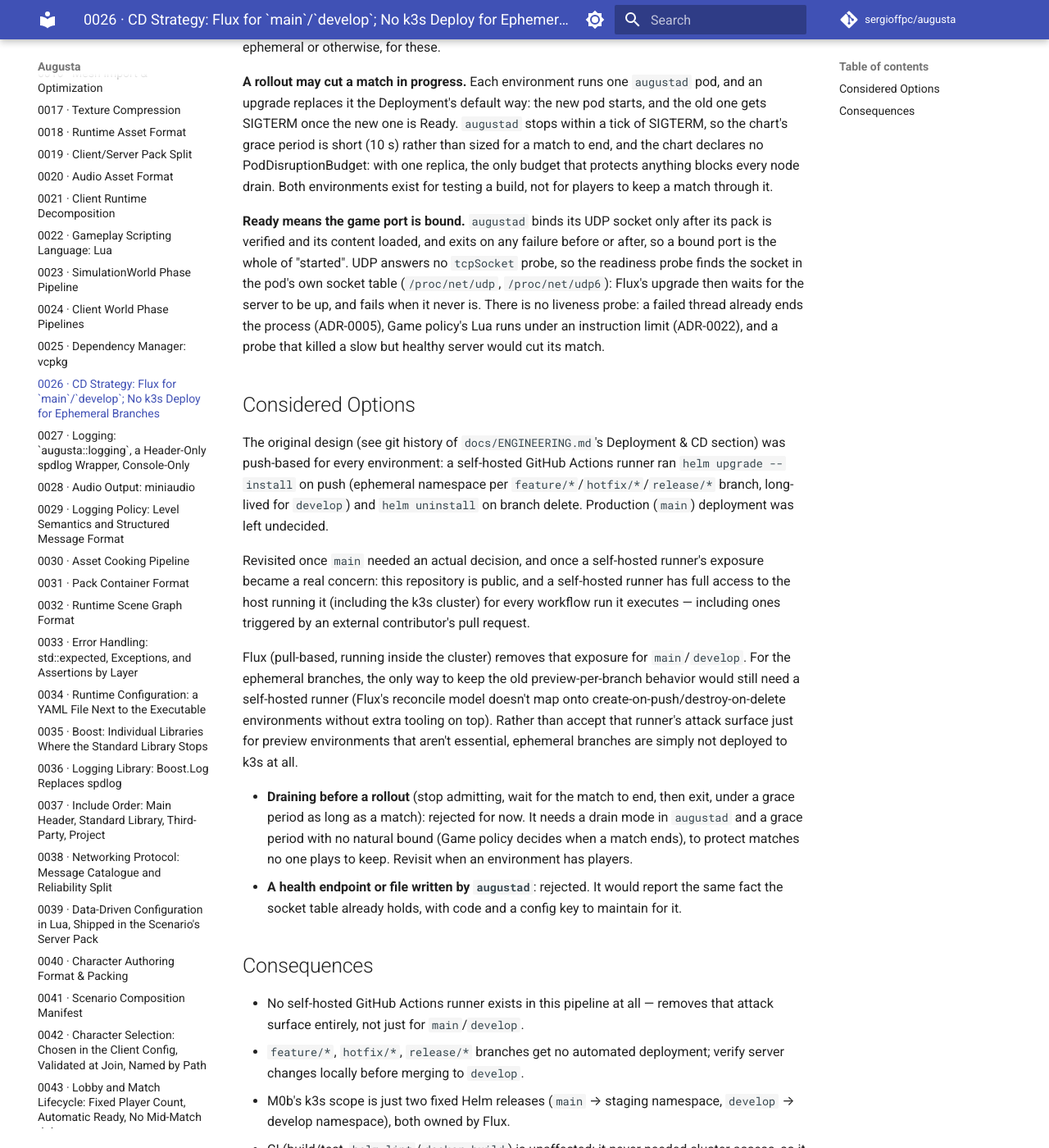
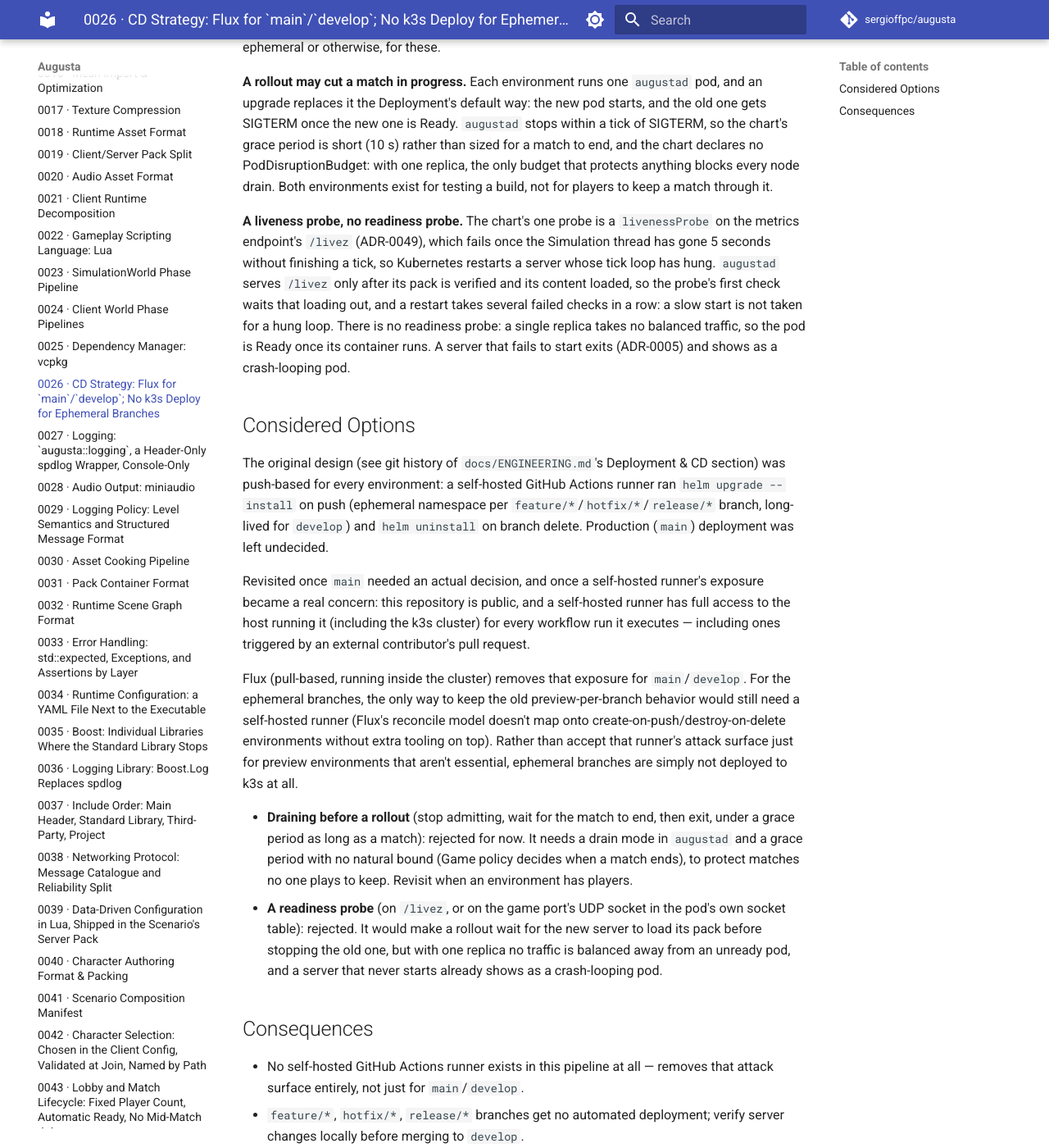
Before and after one commit to sergioffpc/augusta, an MkDocs documentation site: the page built from docs/adr/0026-cd-strategy.md, in a window 1280 px wide and 1400 px high, scrolled down 227 px. Shown: the whole window at 82% size. Built offline with MkDocs 1.6.1 and Material for MkDocs 9.7.7, drawn with Linux system fonts in a browser that asks for light colours; comment, search, counter and statistics services are not loaded.

Commit message:
feat(chart): scrape, liveness-probe and alert on augustad
The chart exposes the metrics endpoint (ADR-0049) through its own ClusterIP
Service, scraped every 15 s by a ServiceMonitor, and replaces the readiness
probe on the game port's socket with a liveness probe on /livez, whose first
check and failure threshold leave room for pack loading. PrometheusRules
alert on the server being down, sustained tick overruns and high packet loss
on Connection health.

CI validates the rendered ServiceMonitor and PrometheusRule against the CRDs
of the kube-prometheus-stack version the cluster installs. ADR-0026 now
states the liveness probe and why there is no readiness probe.

Closes #349

Co-Authored-By: Claude Opus 5.5 <noreply@anthropic.com>

```diff
--- a/docs/adr/0026-cd-strategy.md
+++ b/docs/adr/0026-cd-strategy.md
@@ -13,15 +13,16 @@ chart declares no PodDisruptionBudget: with one replica, the only budget
 that protects anything blocks every node drain. Both environments exist
 for testing a build, not for players to keep a match through it.
 
-**Ready means the game port is bound.** `augustad` binds its UDP socket
-only after its pack is verified and its content loaded, and exits on any
-failure before or after, so a bound port is the whole of "started". UDP
-answers no `tcpSocket` probe, so the readiness probe finds the socket in
-the pod's own socket table (`/proc/net/udp`, `/proc/net/udp6`): Flux's
-upgrade then waits for the server to be up, and fails when it never is.
-There is no liveness probe: a failed thread already ends the process
-(ADR-0005), Game policy's Lua runs under an instruction limit (ADR-0022),
-and a probe that killed a slow but healthy server would cut its match.
+**A liveness probe, no readiness probe.** The chart's one probe is a
+`livenessProbe` on the metrics endpoint's `/livez` (ADR-0049), which fails
+once the Simulation thread has gone 5 seconds without finishing a tick, so
+Kubernetes restarts a server whose tick loop has hung. `augustad` serves
+`/livez` only after its pack is verified and its content loaded, so the
+probe's first check waits that loading out, and a restart takes several
+failed checks in a row: a slow start is not taken for a hung loop. There
+is no readiness probe: a single replica takes no balanced traffic, so the
+pod is Ready once its container runs. A server that fails to start exits
+(ADR-0005) and shows as a crash-looping pod.
 
 ## Considered Options
 
@@ -51,9 +52,11 @@ essential, ephemeral branches are simply not deployed to k3s at all.
   now. It needs a drain mode in `augustad` and a grace period with no
   natural bound (Game policy decides when a match ends), to protect
   matches no one plays to keep. Revisit when an environment has players.
-- **A health endpoint or file written by `augustad`**: rejected. It
-  would report the same fact the socket table already holds, with code
-  and a config key to maintain for it.
+- **A readiness probe** (on `/livez`, or on the game port's UDP socket in
+  the pod's own socket table): rejected. It would make a rollout wait for
+  the new server to load its pack before stopping the old one, but with one
+  replica no traffic is balanced away from an unready pod, and a server
+  that never starts already shows as a crash-looping pod.
 
 ## Consequences
 
```
Also changed, not shown: 8 other files.
